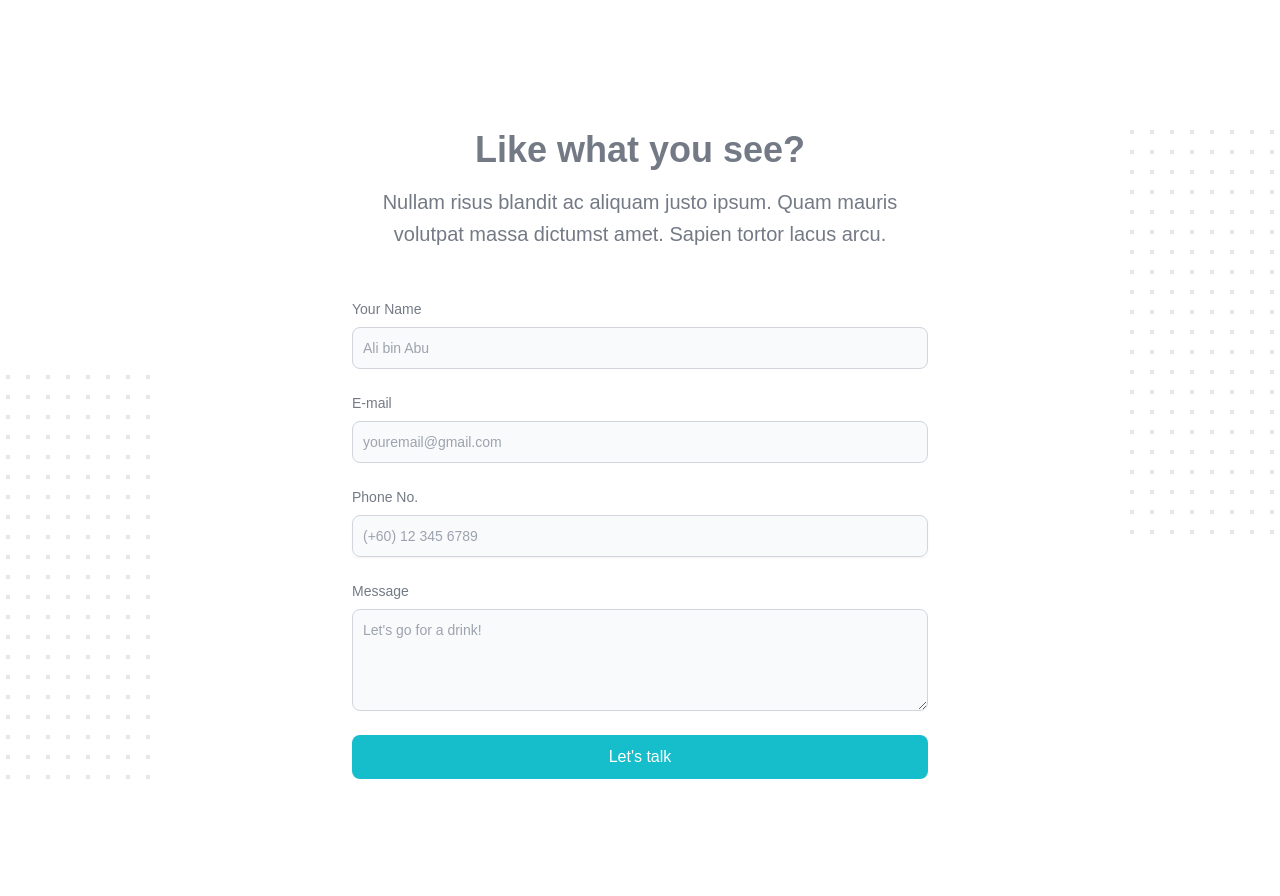
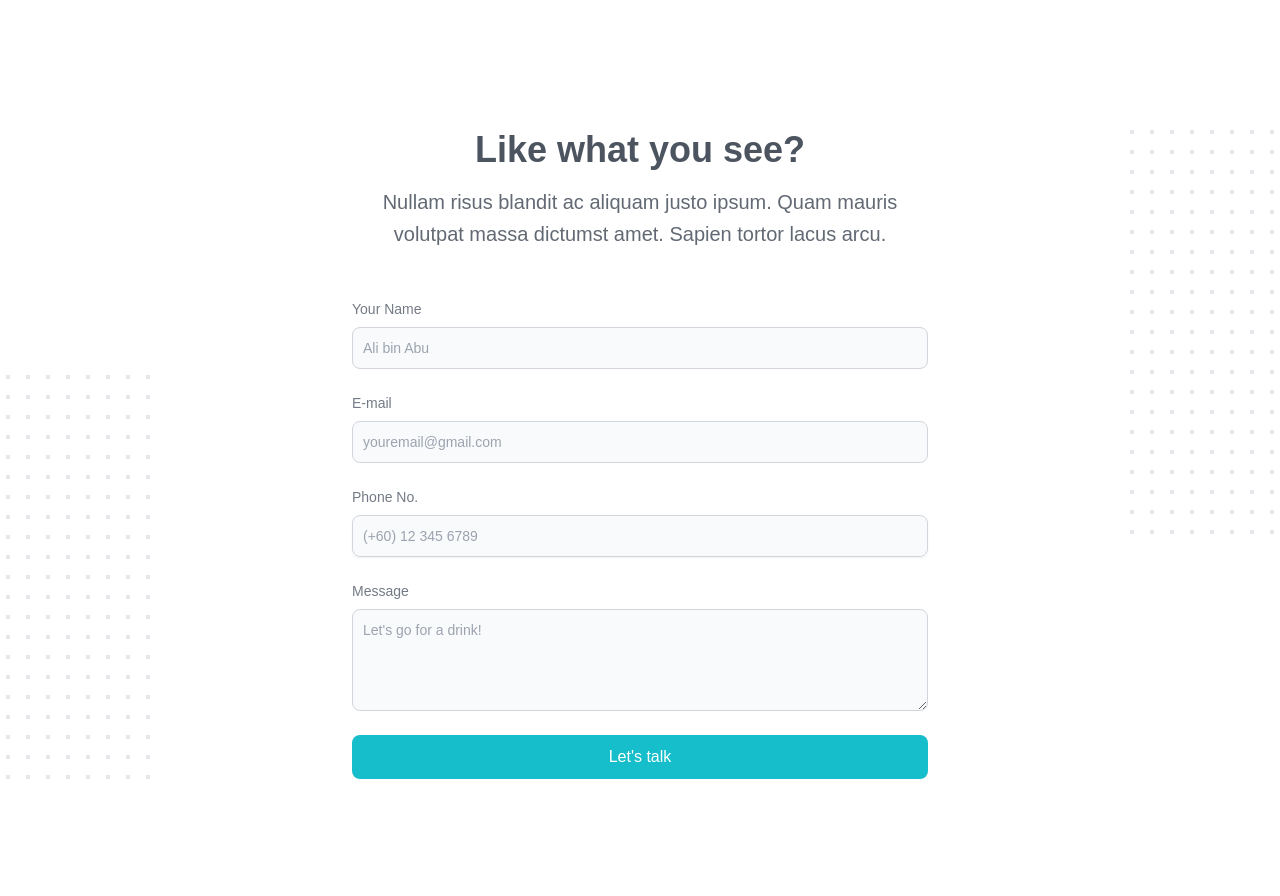
Before and after one commit to kmlrdzwn/tailwind-flowbite, a website: page index.html in a window 1280 px wide. Shown: the part 3060-3956 px from the top of the page. Drawn offline with Linux system fonts and the light colour scheme.

Commit message:
Small tweaks

```diff
--- a/index.html
+++ b/index.html
@@ -292,8 +292,8 @@
             <rect width="404" height="404" fill="url(#85737c0e-0916-41d7-917f-596dc7edfa27)" />
           </svg>
           <div class="text-center">
-            <h2 class="mb-4 text-3xl font-extrabold text-gray-700/70 dark:text-gray-200/80 md:text-4xl lg:w-full">Like what you see?</h2>
-            <p class="text-lg font-medium text-gray-700/70 dark:text-gray-300/70 md:text-xl md:leading-relaxed">Nullam risus blandit ac aliquam justo ipsum. Quam mauris volutpat massa dictumst amet. Sapien tortor lacus arcu.</p>
+            <h2 class="mb-4 text-3xl font-extrabold text-gray-800/80 dark:text-gray-200/80 md:text-4xl lg:w-full">Like what you see?</h2>
+            <p class="text-lg font-medium text-gray-800/70 dark:text-gray-300/70 md:text-xl md:leading-relaxed">Nullam risus blandit ac aliquam justo ipsum. Quam mauris volutpat massa dictumst amet. Sapien tortor lacus arcu.</p>
           </div>
           <div class="mt-12">
             <form action="#" method="POST" class="grid gap-y-6">
```
